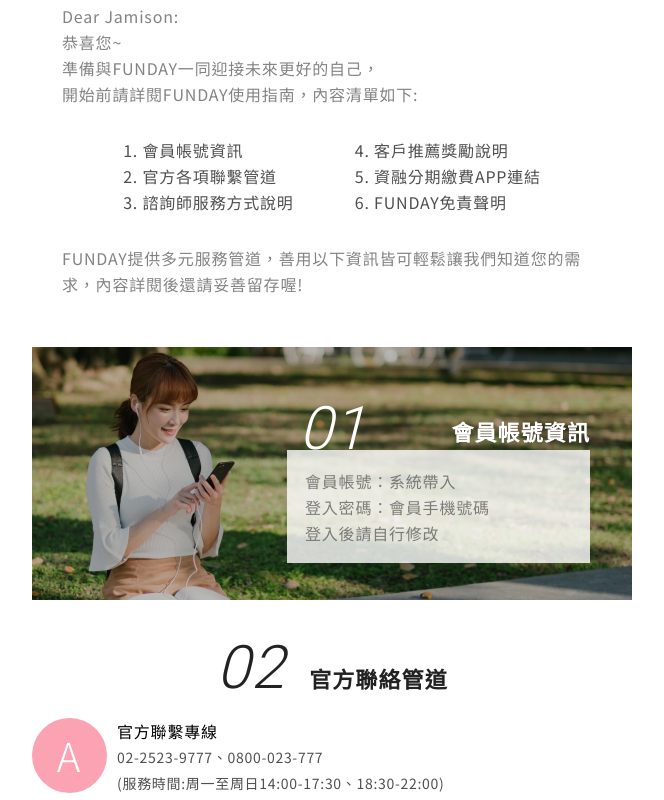
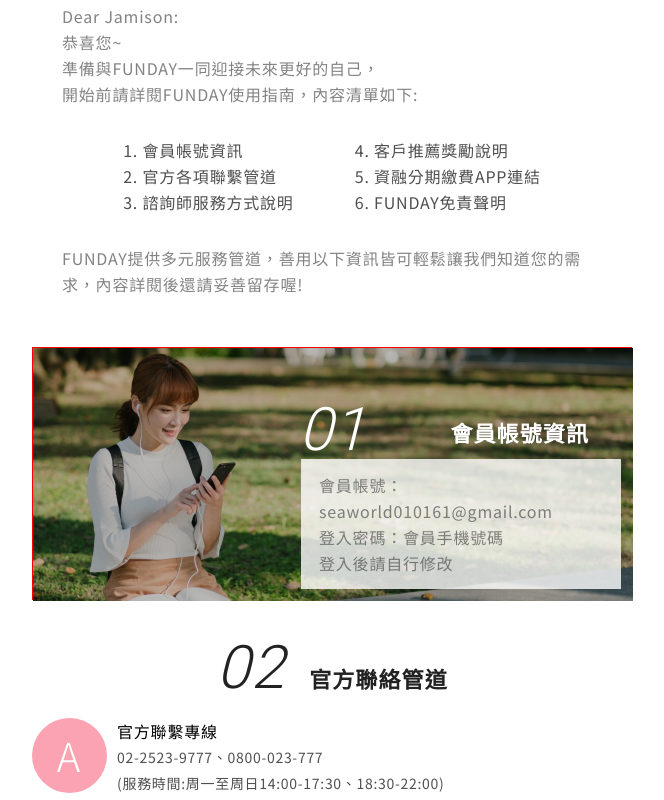
Before and after one commit to GaliSW/Single_Page, a plain HTML site: page index.html in a window 1280 px wide. Shown: the part 436-1236 px from the top of the page, without its empty margins (308-972 px from the left). Drawn offline with Linux system fonts and the light colour scheme.

Commit message:
account info update

```diff
--- a/index.html
+++ b/index.html
@@ -55,7 +55,8 @@
             <h1>01</h1>
             <h2>會員帳號資訊</h2>
             <div>
-                會員帳號：<span id="user_account">系統帶入</span><br />
+                會員帳號：
+                <span id="user_account">seaworld010161@gmail.com</span>
                 登入密碼：會員手機號碼 <br />
                 登入後請自行修改
             </div>
--- a/style.css
+++ b/style.css
@@ -72,6 +72,7 @@
     height: 253px;
     margin-top: 50px;
     position: relative;
+    border: 1px solid red;
 }
 .account_info h1 {
     margin: 0;
@@ -100,16 +101,20 @@
 }
 .account_info div {
     position: absolute;
-    width: 303px;
-    height: 113px;
+    display: flex;
+    flex-direction: column;
+    justify-content: center;
+    align-items: flex-start;
+    width: 320px;
+    height: 130px;
     background: rgba(255, 255, 255, 0.8);
     padding: 18px;
     font-size: 16px;
     line-height: 26px;
     letter-spacing: 0.05em;
     color: rgba(79, 79, 79, 0.7);
-    right: 42px;
-    bottom: 37px;
+    right: 10px;
+    bottom: 10px;
 }
 
 /******************** contact ***********************/
```
